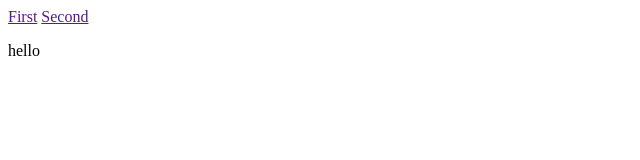
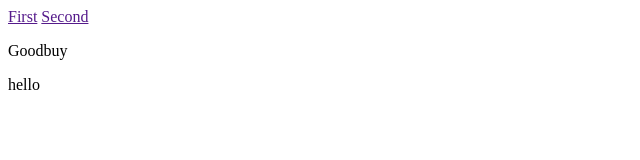
Before and after one commit to AlisherKhamidov/example_git_02, a plain HTML site: page index.html in a window 1280 px wide. Shown: the full height of the page, 0-640 px from the left. Drawn offline with Linux system fonts and the light colour scheme.

```diff
--- a/index.html
+++ b/index.html
@@ -10,6 +10,7 @@
     <nav>
       <a href="">First</a>
       <a href="">Second</a>
+      <p>Goodbuy</p>
       <p>hello</p>
     </nav>
   </header>
```
Also changed, not shown: 1 other file.
